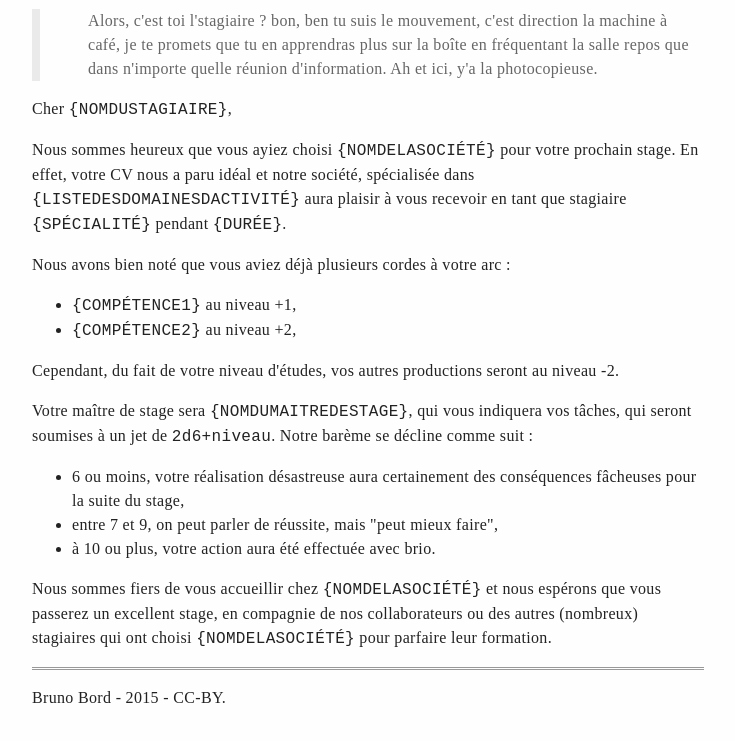
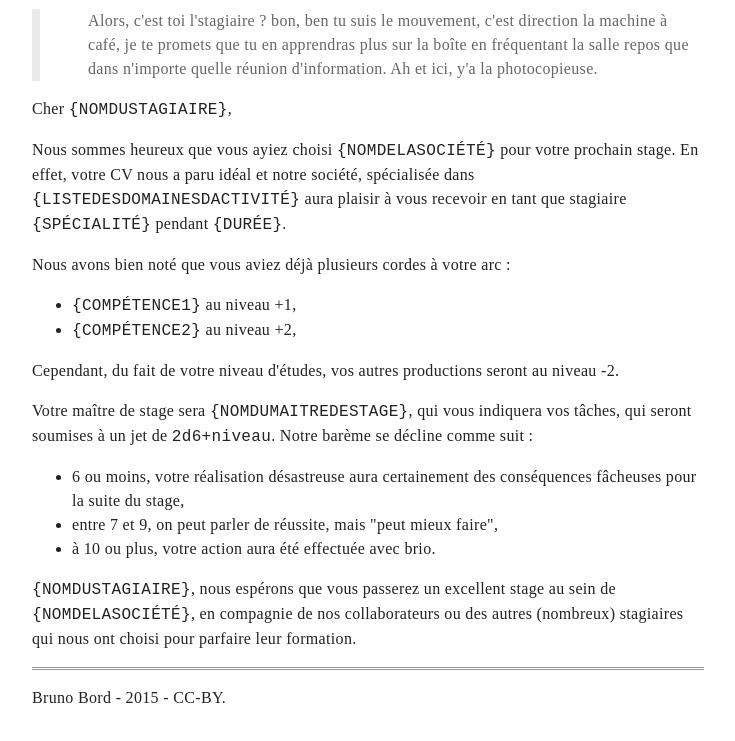
Before and after one commit to brunobord/stagiaires-jdr, a plain HTML site: page index.html in a window 1280 px wide. Shown: the part 113-854 px from the top of the page, without its empty margins (272-1007 px from the left). Drawn offline with Linux system fonts and the light colour scheme; a web font is replaced by a local one.

Commit message:
on supprime la répétition, c'est un peu plus fluide

```diff
--- a/index.html
+++ b/index.html
@@ -30,7 +30,7 @@
 <li>entre 7 et 9, on peut parler de réussite, mais &quot;peut mieux faire&quot;,</li>
 <li>à 10 ou plus, votre action aura été effectuée avec brio.</li>
 </ul>
-<p>Nous sommes fiers de vous accueillir chez <code>{NOMDELASOCIÉTÉ}</code> et nous espérons que vous passerez un excellent stage, en compagnie de nos collaborateurs ou des autres (nombreux) stagiaires qui ont choisi <code>{NOMDELASOCIÉTÉ}</code> pour parfaire leur formation.</p>
+<p><code>{NOMDUSTAGIAIRE}</code>, nous espérons que vous passerez un excellent stage au sein de <code>{NOMDELASOCIÉTÉ}</code>, en compagnie de nos collaborateurs ou des autres (nombreux) stagiaires qui nous ont choisi pour parfaire leur formation.</p>
 <hr />
 <p>Bruno Bord - 2015 - CC-BY.</p>
 
```
Also changed, not shown: print.html (+1 -1 lines), 2 other files.
